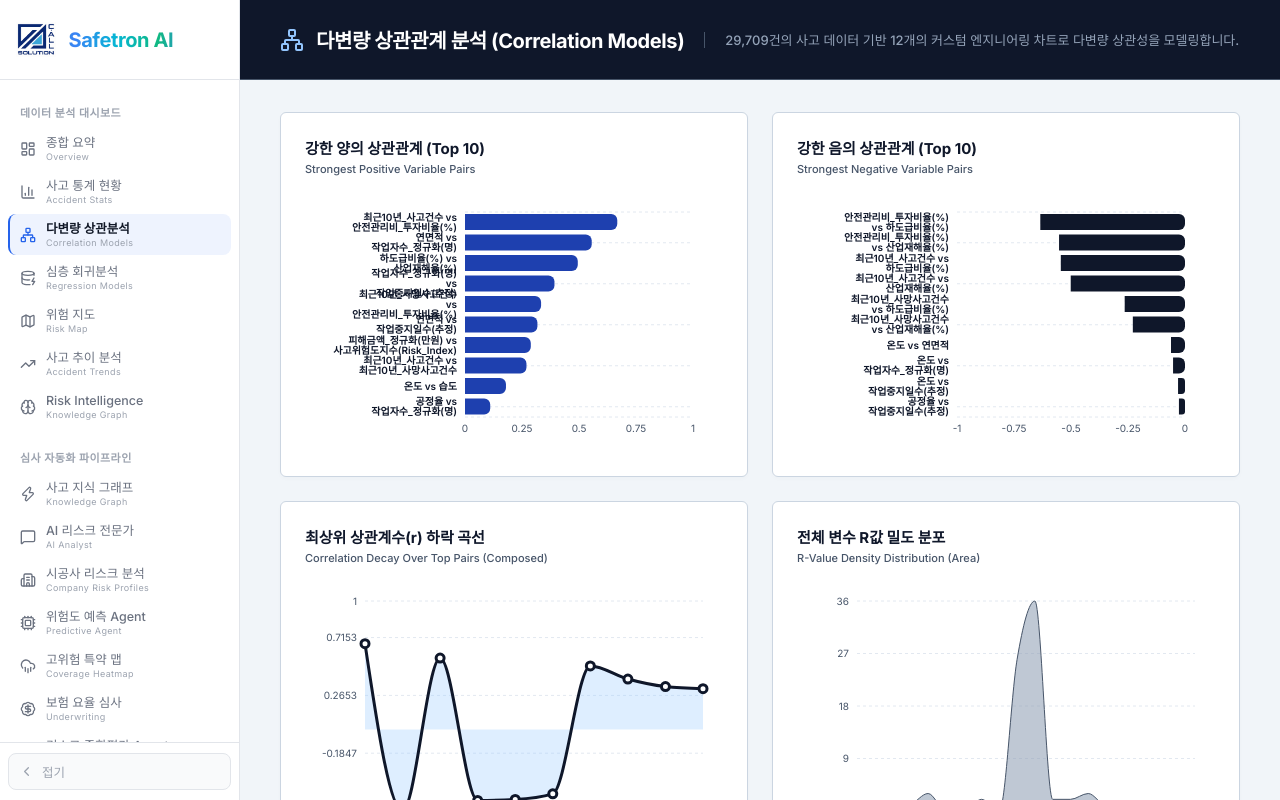
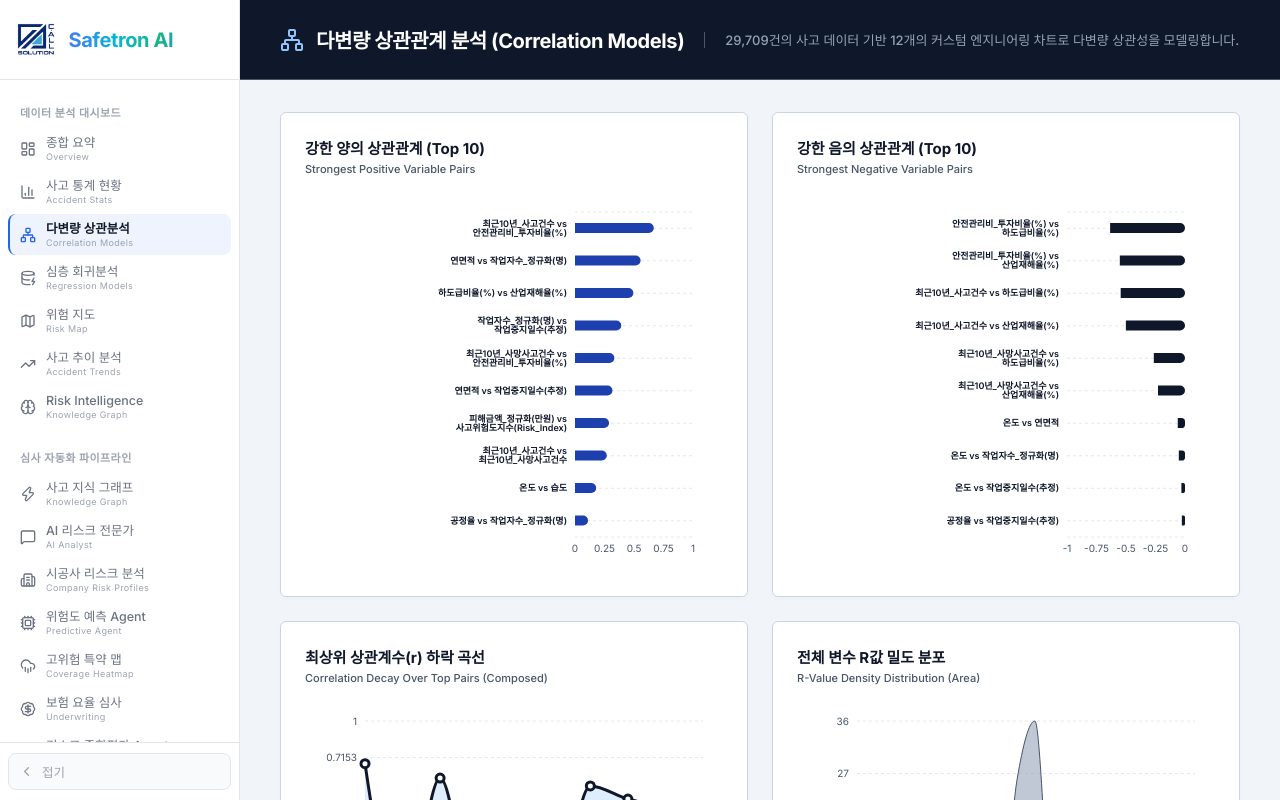
Before and after one commit to bignine99/Safetron_AI, a Next.js app in the folder dashboard/: page /safetron/analytics/correlation in a window 1280 px wide. Built offline with nearby package versions, Linux system fonts and the light colour scheme; a web font is replaced by a local one.

Commit message:
fix: increase chart height and massive yaxis width to fit long labels

```diff
--- a/dashboard/src/app/analytics/correlation/page.tsx
+++ b/dashboard/src/app/analytics/correlation/page.tsx
@@ -127,26 +127,26 @@ export default function CorrelationPage() {
 
           {/* C1: Positives Bar */}
           <ChartCard title="강한 양의 상관관계 (Top 10)" subtitle="Strongest Positive Variable Pairs" colSpan={2}>
-            <ResponsiveContainer width="100%" height={260}>
+            <ResponsiveContainer width="100%" height={380}>
               <BarChart layout="vertical" data={posCorrs} margin={{ top: 20, right: 30, left: 10, bottom: 5 }}>
                 <CartesianGrid strokeDasharray="3 3" horizontal={true} vertical={false} stroke="#e2e8f0" />
                 <XAxis type="number" domain={[0, 1]} axisLine={false} tickLine={false} tick={{fontSize: 10, fill: PALETTE.slate}} />
-                <YAxis dataKey="name" type="category" axisLine={false} tickLine={false} tick={{fontSize: 10, fill: PALETTE.deep, fontWeight: 600}} width={150} />
+                <YAxis dataKey="name" type="category" axisLine={false} tickLine={false} tick={{fontSize: 9, fill: PALETTE.deep, fontWeight: 600}} width={260} />
                 <RechartsTooltip cursor={{fill: 'rgba(241, 245, 249, 0.5)'}} contentStyle={{borderRadius: '6px', border: '1px solid #cbd5e1'}} />
-                <Bar dataKey="r" fill={PALETTE.primary} radius={[0, 6, 6, 0]} barSize={16} />
+                <Bar dataKey="r" fill={PALETTE.primary} radius={[0, 6, 6, 0]} barSize={10} />
               </BarChart>
             </ResponsiveContainer>
           </ChartCard>
 
           {/* C2: Negatives Bar */}
           <ChartCard title="강한 음의 상관관계 (Top 10)" subtitle="Strongest Negative Variable Pairs" colSpan={2}>
-            <ResponsiveContainer width="100%" height={260}>
+            <ResponsiveContainer width="100%" height={380}>
               <BarChart layout="vertical" data={negCorrs} margin={{ top: 20, right: 30, left: 10, bottom: 5 }}>
                 <CartesianGrid strokeDasharray="3 3" horizontal={true} vertical={false} stroke="#e2e8f0" />
                 <XAxis type="number" domain={[-1, 0]} axisLine={false} tickLine={false} tick={{fontSize: 10, fill: PALETTE.slate}} />
-                <YAxis dataKey="name" type="category" axisLine={false} tickLine={false} tick={{fontSize: 10, fill: PALETTE.deep, fontWeight: 600}} width={150} />
+                <YAxis dataKey="name" type="category" axisLine={false} tickLine={false} tick={{fontSize: 9, fill: PALETTE.deep, fontWeight: 600}} width={260} />
                 <RechartsTooltip cursor={{fill: 'rgba(241, 245, 249, 0.5)'}} contentStyle={{borderRadius: '6px', border: '1px solid #cbd5e1'}} />
-                <Bar dataKey="r" fill={PALETTE.deep} radius={[6, 0, 0, 6]} barSize={16} />
+                <Bar dataKey="r" fill={PALETTE.deep} radius={[6, 0, 0, 6]} barSize={10} />
               </BarChart>
             </ResponsiveContainer>
           </ChartCard>
```
